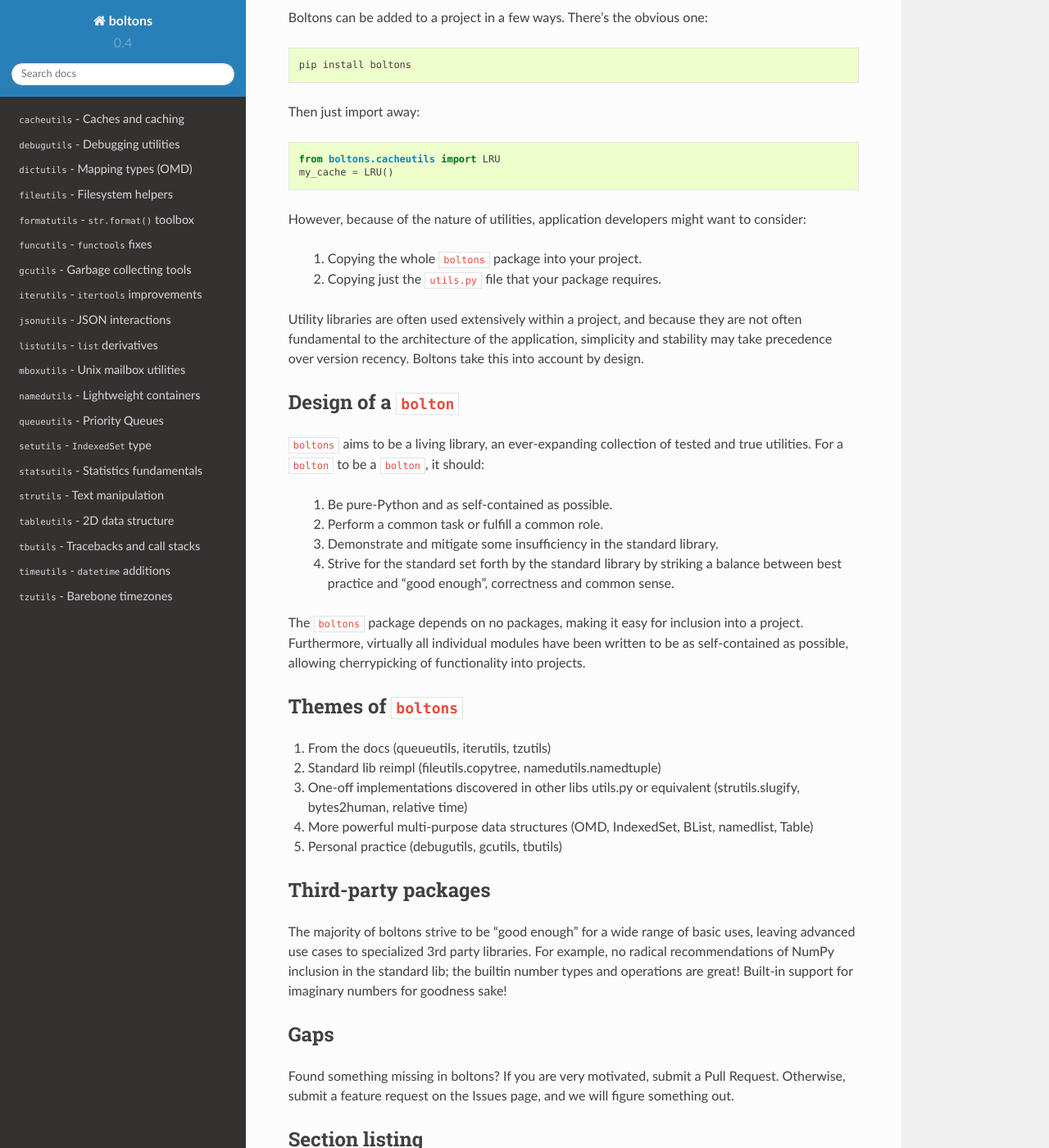
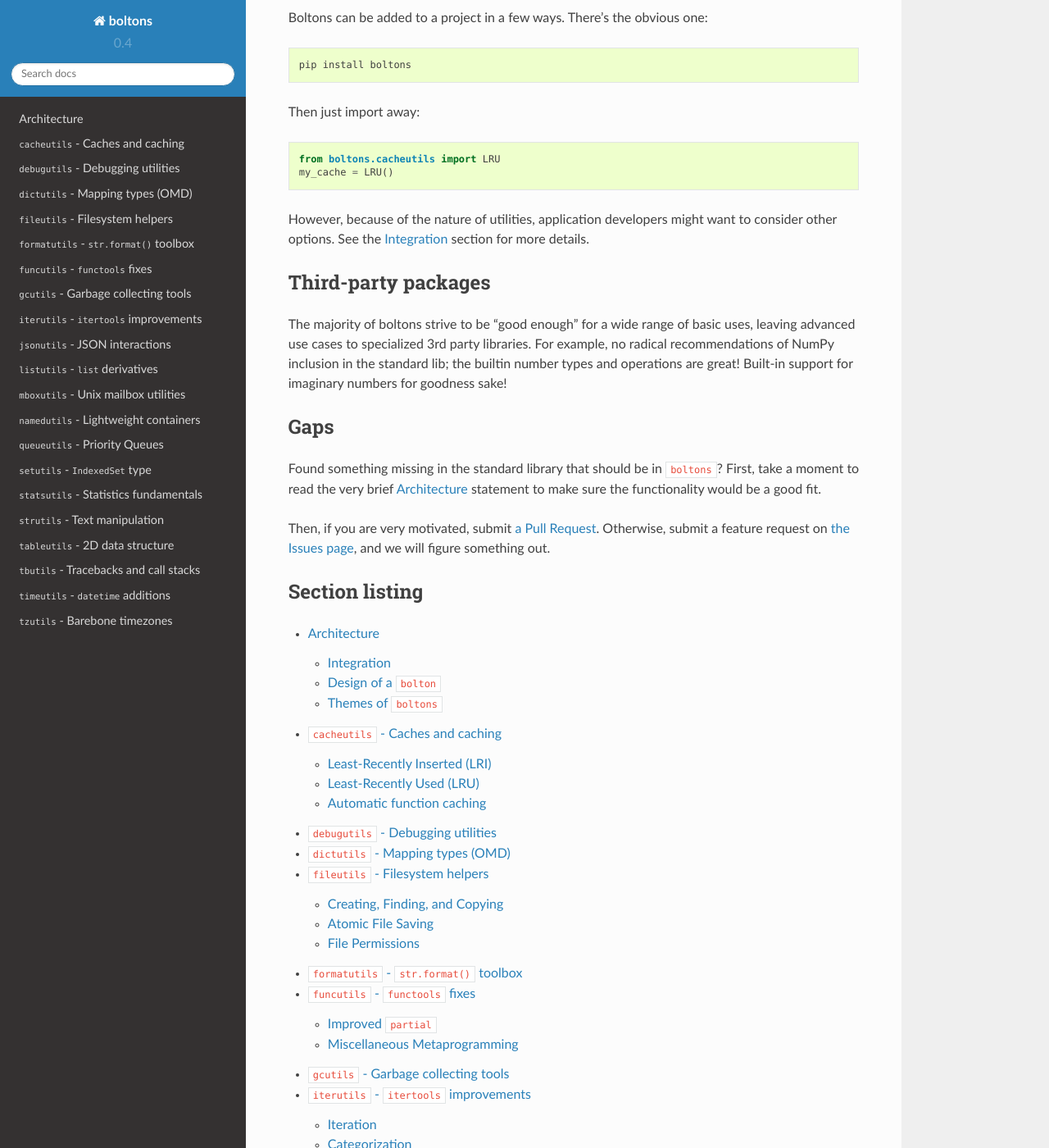
Before and after one commit to dogrecajb/boltons, a Sphinx documentation site: the page built from docs/index.rst, in a window 1280 px wide and 1400 px high, scrolled down 475 px. Shown: the whole window at 82% size. Built offline with Sphinx 7.4.7 and the Read the Docs theme 2.0.0, drawn with Linux system fonts in a browser that asks for light colours; some of the changed text lies outside the part shown.

Commit message:
splitting out the architecture into a separate document

```diff
--- a/docs/index.rst
+++ b/docs/index.rst
@@ -5,8 +5,8 @@ boltons
 *boltons should be builtins.*
 
 **Boltons** is a set of pure-Python utilities in the same spirit as
-the Python builtins, and yet somehow not present in `the standard
-library`_. A few examples include:
+the Python builtins, and yet conspicuously missing from the `the
+standard library`_. A few examples include:
 
   * Atomic file saving, bolted on with :mod:`fileutils`
   * A highly-optimized :class:`OrderedMultiDict`, in :mod:`dictutils`
@@ -30,43 +30,8 @@ Then just import away::
   my_cache = LRU()
 
 However, because of the nature of utilities, application developers
-might want to consider:
-
-  1. Copying the whole ``boltons`` package into your project.
-  2. Copying just the ``utils.py`` file that your package requires.
-
-Utility libraries are often used extensively within a project, and
-because they are not often fundamental to the architecture of the
-application, simplicity and stability may take precedence over version
-recency. Boltons take this into account by design.
-
-Design of a ``bolton``
-----------------------
-
-``boltons`` aims to be a living library, an ever-expanding collection
-of tested and true utilities. For a ``bolton`` to be a ``bolton``, it
-should:
-
-  1. Be pure-Python and as self-contained as possible.
-  2. Perform a common task or fulfill a common role.
-  3. Demonstrate and mitigate some insufficiency in the standard library.
-  4. Strive for the standard set forth by the standard library by
-     striking a balance between best practice and "good enough",
-     correctness and common sense.
-
-The ``boltons`` package depends on no packages, making it easy for
-inclusion into a project. Furthermore, virtually all individual modules have
-been written to be as self-contained as possible, allowing
-cherrypicking of functionality into projects.
-
-Themes of ``boltons``
----------------------
-
-1. From the docs (queueutils, iterutils, tzutils)
-2. Standard lib reimpl (fileutils.copytree, namedutils.namedtuple)
-3. One-off implementations discovered in other libs utils.py or equivalent (strutils.slugify, bytes2human, relative time)
-4. More powerful multi-purpose data structures (OMD, IndexedSet, BList, namedlist, Table)
-5. Personal practice (debugutils, gcutils, tbutils)
+might want to consider other options. See the
+:ref:`Integration <arch_integration>` section for more details.
 
 Third-party packages
 --------------------
@@ -80,9 +45,17 @@ great! Built-in support for imaginary numbers for goodness sake!
 Gaps
 ----
 
-Found something missing in boltons? If you are very motivated, submit
-a Pull Request. Otherwise, submit a feature request on the Issues
-page, and we will figure something out.
+Found something missing in the standard library that should be in
+``boltons``? First, take a moment to read the very brief
+:doc:`architecture` statement to make sure the functionality would be
+a good fit.
+
+Then, if you are very motivated, submit `a Pull
+Request`_. Otherwise, submit a feature request on `the Issues page`_,
+and we will figure something out.
+
+.. _a Pull Request: https://github.com/mahmoud/boltons/pulls
+.. _the Issues Page: https://github.com/mahmoud/boltons/issues
 
 Section listing
 ---------------
@@ -90,6 +63,7 @@ Section listing
 .. toctree::
    :maxdepth: 2
 
+   architecture
    cacheutils
    debugutils
    dictutils
```
Also changed, not shown: docs/architecture.rst (added, +49 -0 lines).
